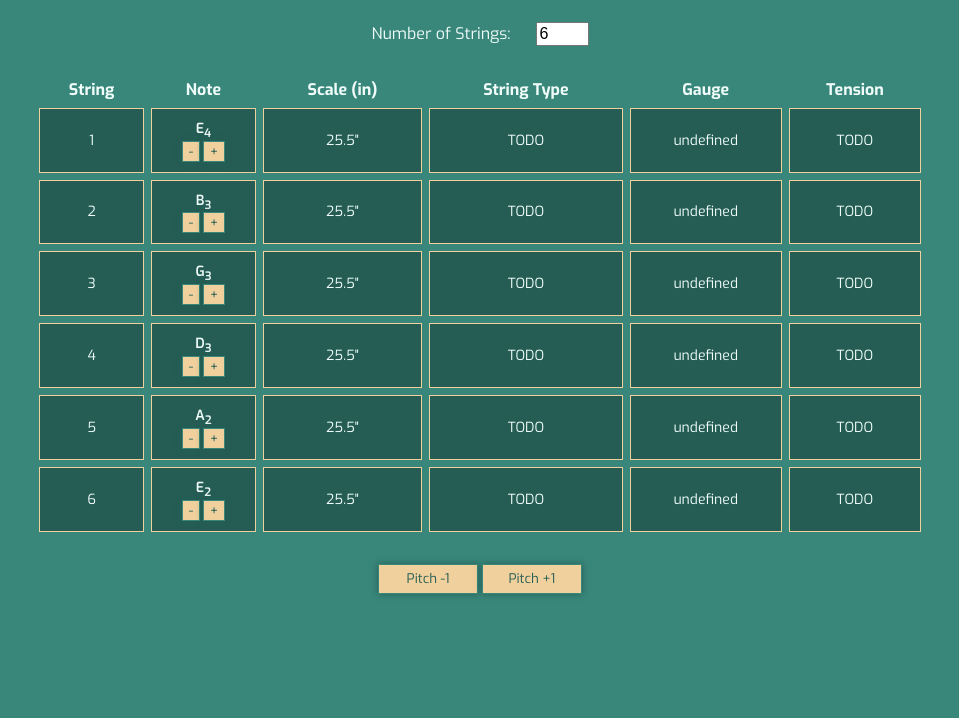
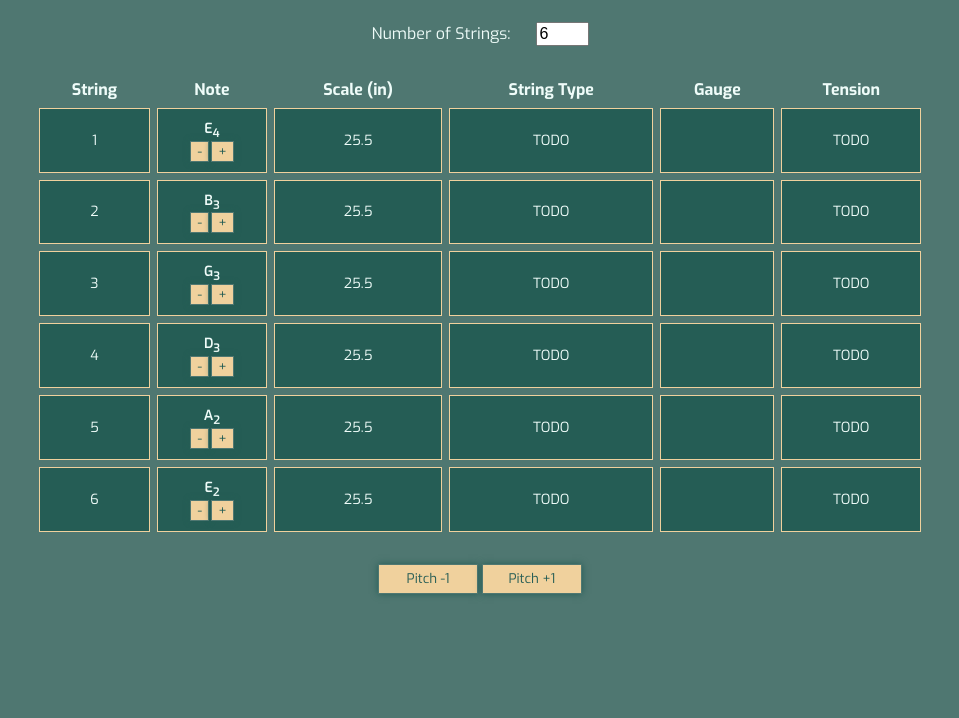
Before and after one commit to KyleTaylorLange/StringTensionCalculator, a plain HTML site: page index.html in a window 1280 px wide. Shown: the part 82-800 px from the top of the page, without its empty margins (160-1119 px from the left). Drawn offline with Linux system fonts and the light colour scheme.

Commit message:
modified styles, added Utilities, refactoring

```diff
--- a/js/stringtension.js
+++ b/js/stringtension.js
@@ -1,3 +1,4 @@
+import { Utilities } from './utilities.js'
 import { StringState } from './stringstate.js'
 
 export { StringTension }
@@ -99,20 +100,28 @@ class StringTension {
     redrawStringTable(tableId) {
         let strTable = document.createElement('table');
         let tr = document.createElement('tr');
-        let th = [document.createElement('th'), document.createElement('th'), document.createElement('th'), document.createElement('th'), document.createElement('th'), document.createElement('th')];
+
+        let tableHeaderCellArray = [
+            document.createElement('th'),
+            document.createElement('th'),
+            document.createElement('th'),
+            document.createElement('th'),
+            document.createElement('th'),
+            document.createElement('th')
+        ];
 
         tr.classList.add('row-top')
         strTable.setAttribute("id", tableId);
 
-        th[0].innerText = "String";
-        th[1].innerText = "Note";
-        th[2].innerText = "Scale (in)";
-        th[3].innerText = "String Type";
-        th[4].innerText = "Gauge";
-        th[5].innerText = "Tension";
+        tableHeaderCellArray[0].innerText = "String";
+        tableHeaderCellArray[1].innerText = "Note";
+        tableHeaderCellArray[2].innerText = "Scale (in)";
+        tableHeaderCellArray[3].innerText = "String Type";
+        tableHeaderCellArray[4].innerText = "Gauge";
+        tableHeaderCellArray[5].innerText = "Tension";
 
-        for (let heading of th) {
-            tr.appendChild(heading);
+        for (let heading of tableHeaderCellArray) {
+            tr.appendChild(heading)
         }
 
         strTable.appendChild(tr);
@@ -140,38 +149,29 @@ class StringTension {
         // The calling object
         let caller = this;
 
-        // Creating our elements
-        let tr = document.createElement('tr');
-        let stringNum = document.createElement('td');
-        let noteName = document.createElement('td');
-        let scaleLength = document.createElement('td');
-        let stringType = document.createElement('td');
-        let gauge = document.createElement('td');
-        let tension = document.createElement('td');
+        // Array that will hold our fields/columns
+        let fields = []
 
-        let buttonContainer = document.createElement('div')
-        let buttonPitchDown = document.createElement('button');
-        let buttonPitchUp = document.createElement('button');
+        // Creating our elements with their respective class names
+        let tr = Utilities.createElement('tr', 'row')
+        let stringNum = Utilities.createElement('td', 'string-num')
+        let noteName = Utilities.createElement('td', 'note-name')
+        let noteInner = Utilities.createElement('div', 'note-inner')
+        let noteLetter = Utilities.createElement('span', 'note-letter', this.getNoteLetter(string.note))
+        let noteOctave = Utilities.createElement('sub', 'note-octave', this.getNoteOctave(string.note))
+        let scaleLength = Utilities.createElement('td', 'scale-length', string.scale.toString())
+        let stringType = Utilities.createElement('td', 'string-type', 'TODO')
+        let gauge = Utilities.createElement('td', 'gauge', string.gauge) // NOTE: string.gauge is undefined
+        let tension = Utilities.createElement('td', 'tension', 'TODO')
 
-        // Adding our classes to each table element
-        tr.classList.add('row')
-        stringNum.classList.add('string-num')
-        noteName.classList.add('note-name')
-        scaleLength.classList.add('scale-length')
-        stringType.classList.add('string-type')
-        gauge.classList.add('gauge')
-        tension.classList.add('tension')
-        buttonContainer.classList.add('note-buttons')
-        buttonPitchDown.classList.add('button-pitch-down')
-        buttonPitchUp.classList.add('button-pitch-up')
+        // Pushing the elements that constitute our fields (the columns)
+        fields.push(stringNum, noteName, scaleLength, stringType, gauge, tension)
+
+        let buttonContainer = Utilities.createElement('div', 'note-buttons')
+        let buttonPitchDown = Utilities.createElement('button', 'button-pitch-down', '-')
+        let buttonPitchUp = Utilities.createElement('button', 'button-pitch-up', '+')
 
         stringNum.appendChild(document.createTextNode(number));
-
-        // Write the note's name, but also create two buttons to change the individual string's pitch.
-        noteName.innerHTML = `<div class='note-inner'><span class='note-letter'>${this.getNoteLetter(string.note)}</span><sub class="note-octave">${this.getNoteOctave(string.note)}</sub></div>`;
-
-        buttonPitchDown.innerHTML = '-';
-        buttonPitchUp.innerHTML = '+';
 
         buttonPitchDown.onclick = function() {
             string.shiftPitch(-1);
@@ -183,24 +183,19 @@ class StringTension {
             caller.redrawStringTable('str-table');
         }
 
-        noteName.appendChild(buttonContainer)
-        buttonContainer.appendChild(buttonPitchDown);
-        buttonContainer.appendChild(buttonPitchUp);
+        // Adding our fields to the row
+        for (let field of fields) {
+            if (field.classList.contains('note-name')) {
+                field.appendChild(noteInner)
+                noteInner.appendChild(noteLetter)
+                noteInner.appendChild(noteOctave)
+                noteName.appendChild(buttonContainer)
+                buttonContainer.appendChild(buttonPitchDown);
+                buttonContainer.appendChild(buttonPitchUp);
+            }
 
-        scaleLength.innerHTML = string.scale.toString() + "\"";
-
-        stringType.innerHTML = "TODO";
-
-        gauge.innerHTML = string.gauge;
-
-        tension.innerHTML = "TODO";
-
-        tr.appendChild(stringNum);
-        tr.appendChild(noteName);
-        tr.appendChild(scaleLength);
-        tr.appendChild(stringType);
-        tr.appendChild(gauge);
-        tr.appendChild(tension);
+            tr.appendChild(field)
+        }
 
         return tr;
     }
--- /dev/null
+++ b/js/utilities.js
@@ -0,0 +1,25 @@
+export { Utilities };
+
+class Utilities {
+		// Will just use default constructor, using static methods is fine for something like this
+
+
+		/**
+		 * Create and return an element of a given type, with a given class name. Optional text content may be added.
+		 *
+		 * @param {*} elementType
+		 * @param {*} className
+		 * @param {*} textContent
+		 * @returns
+		 */
+		static createElement(elementType, className, textContent = null) {
+			let element = document.createElement(elementType)
+			element.classList.add(className)
+
+			if (textContent !== null) {
+				element.textContent = textContent
+			}
+
+			return element
+		}
+}
--- a/scss/style.scss
+++ b/scss/style.scss
@@ -1,5 +1,5 @@
 // Colour scheme
-$green-primary: #39867a;
+$green-primary: #4f7771;
 $green-secondary: #255d55;
 $grey-primary: #effcf9;
 $tan-primary: #f3eada;
```
Also changed, not shown: style.css.
